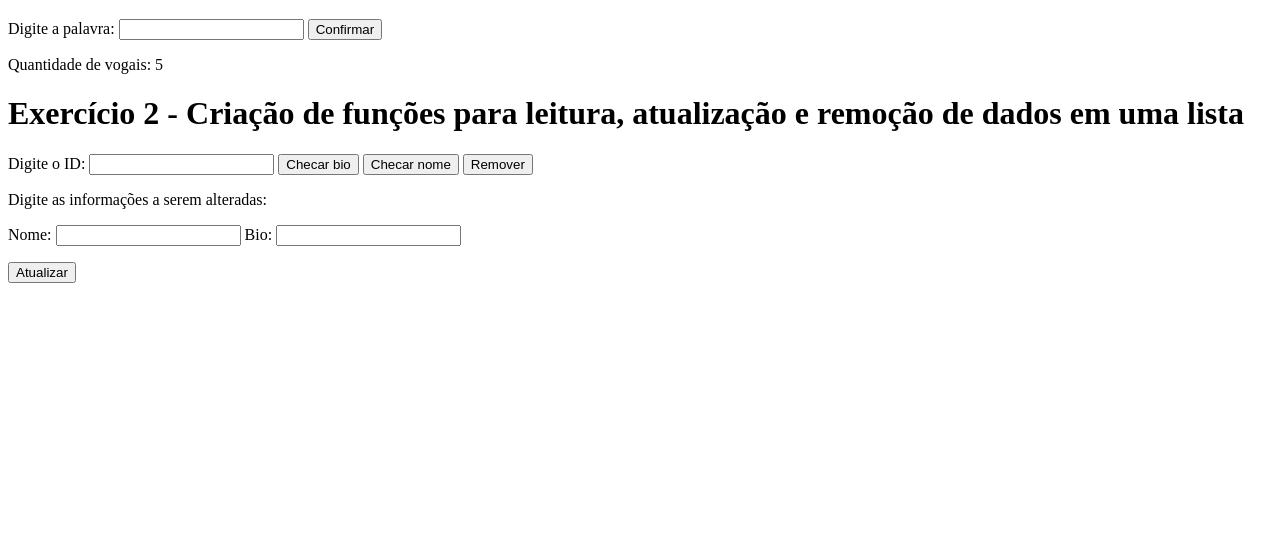
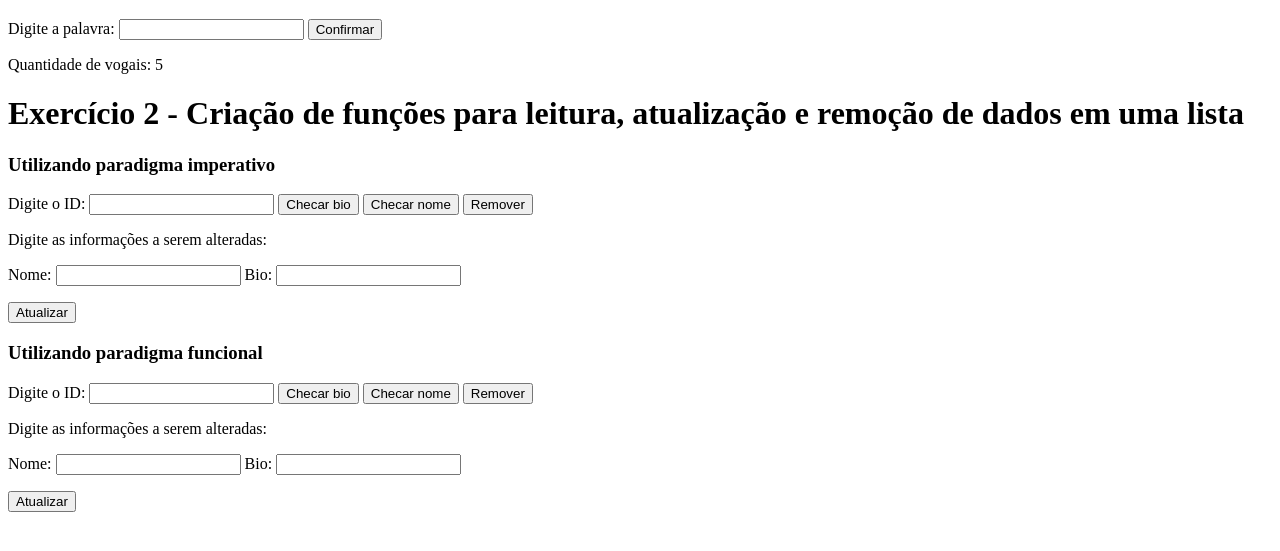
Before and after one commit to RCAS2021/orion-bootcamp-2024-exercicios-nivelamento, a website with bundled scripts: page public/index.html in a window 1280 px wide. Shown: the part 61-612 px from the top of the page. Built offline with nearby package versions, Linux system fonts and the light colour scheme.

Commit message:
Criando formulário para o paradigma funcional

```diff
--- a/Exercicio-3/ex3.ts
+++ b/Exercicio-3/ex3.ts
@@ -15,21 +15,21 @@ function getIdPassado(){
     return id;
 }
 
-function buttonBioById(){
+function buttonBioByIdImperativo(){
     const id = getIdPassado();
 
     const resultadoElement = document.getElementById("resultadoLista") as HTMLElement;
     resultadoElement.textContent = "Bio do ID: " + bioByIdImperativo(Number(id));
 }
 
-function buttonNameById(){
+function buttonNameByIdImperativo(){
     const id = getIdPassado();
 
     const resultadoElement = document.getElementById("resultadoLista") as HTMLElement;
     resultadoElement.textContent = "Nome do ID: " + nameByIdImperativo(Number(id));
 }
 
-function buttonUpdateById(){
+function buttonUpdateByIdImperativo(){
     const id = getIdPassado();
     const bioHtml = document.getElementById("bio") as HTMLInputElement;
     const nomeHtml = document.getElementById("name") as HTMLInputElement;
@@ -49,7 +49,7 @@ function buttonUpdateById(){
     listarLista();
 }
 
-function buttonRemoveById(){
+function buttonRemoveByIdImperativo(){
     const id = getIdPassado();
 
     removeFromListByIdImperativo(Number(id));
--- a/public/index.html
+++ b/public/index.html
@@ -23,11 +23,12 @@
     <script>listarLista()</script>
 
     <form id="listaForm">
+        <h3>Utilizando paradigma imperativo</h3>
             <label>Digite o ID:</label>
             <input type="text" id="id" name="id">
-        <button type="button" onclick="buttonBioById()">Checar bio</button>
-        <button type="button" onclick="buttonNameById()">Checar nome</button>
-        <button type="button" onclick="buttonRemoveById()">Remover</button>
+            <button type="button" onclick="buttonBioByIdImperativo()">Checar bio</button>
+            <button type="button" onclick="buttonNameByIdImperativo()">Checar nome</button>
+            <button type="button" onclick="buttonRemoveByIdImperativo()">Remover</button>
             <p id="resultadoLista"></p>
             <label>Digite as informações a serem alteradas: </label>
             <form id="updateForm">
@@ -38,7 +39,26 @@
                 <input type="text" id="bio" name="bio">
             </form>
             <p></p>
-        <button type="button" onclick="buttonUpdateById()">Atualizar</button>
+            <button type="button" onclick="buttonUpdateByIdImperativo()">Atualizar</button>
+            <p></p>
+        <h3>Utilizando paradigma funcional</h3>
+            <label>Digite o ID:</label>
+            <input type="text" id="id" name="id">
+            <button type="button" onclick="buttonBioByIdFuncional()">Checar bio</button>
+            <button type="button" onclick="buttonNameByIdFuncional()">Checar nome</button>
+            <button type="button" onclick="buttonRemoveByIdFuncional()">Remover</button>
+            <p id="resultadoLista"></p>
+            <label>Digite as informações a serem alteradas: </label>
+            <form id="updateForm">
+                <p></p>
+                <label>Nome: </label>
+                <input type="text" id="name" name="name">
+                <label>Bio: </label>
+                <input type="text" id="bio" name="bio">
+            </form>
+            <p></p>
+            <button type="button" onclick="buttonUpdateByIdFuncional()">Atualizar</button>
+            <p></p>
     </form>
 </body>
 </html>
```
Lines whose indentation alone changed are shown as unchanged.
